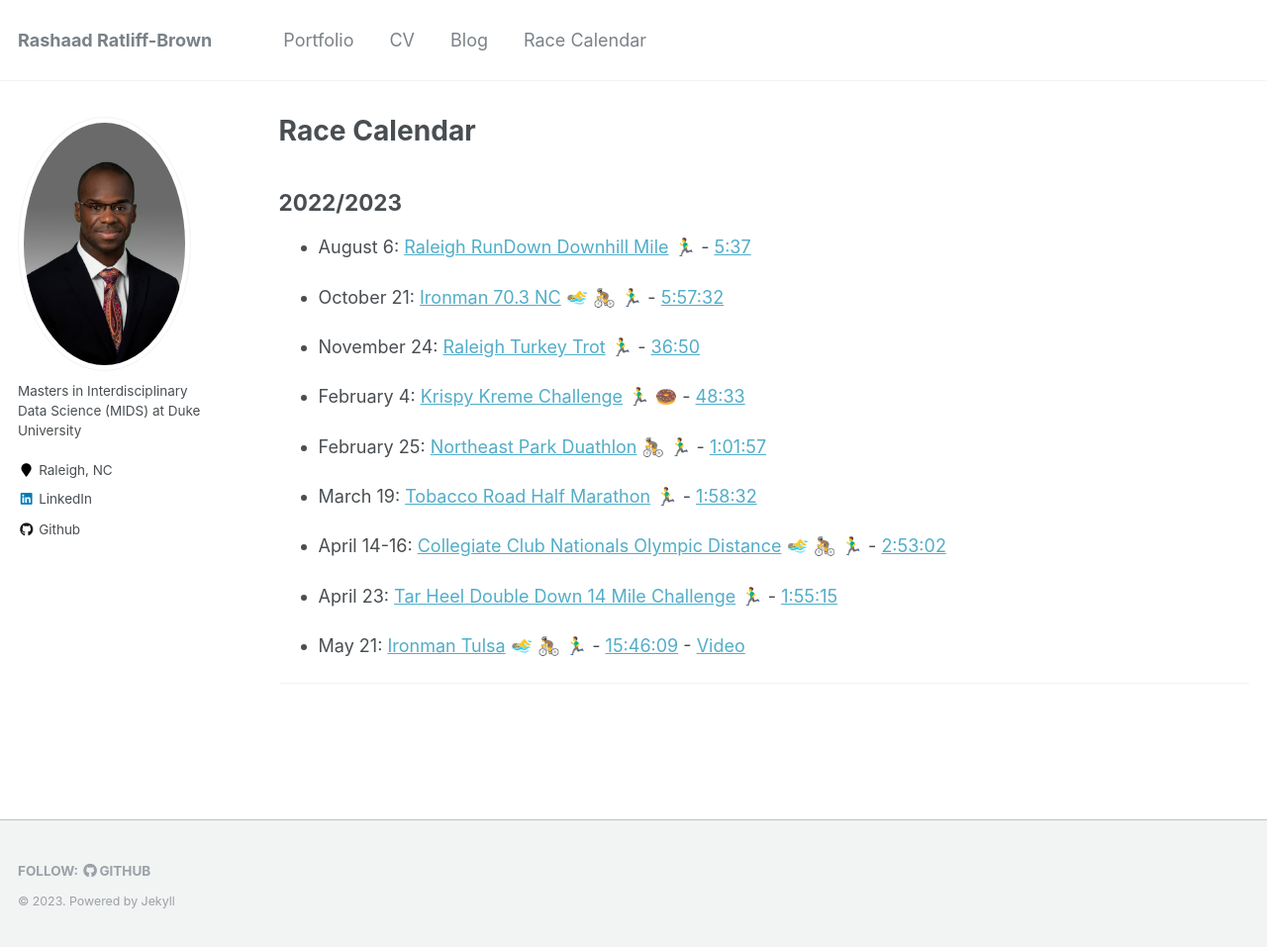
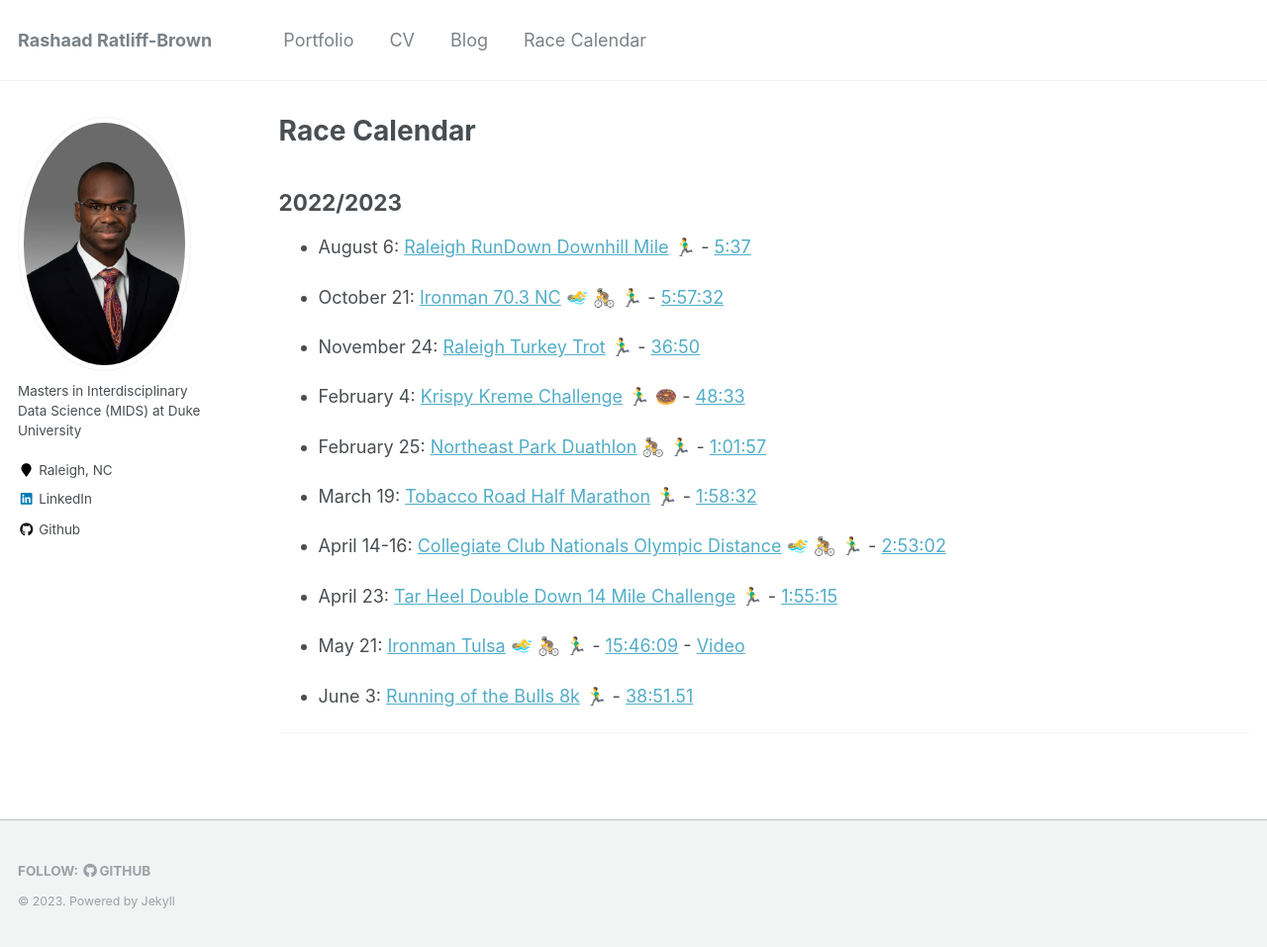
Before and after one commit to caratliff/caratliff.github.io, a Jekyll site: the page built from _pages/race-calendar.md, in a window 1280 px wide and 957 px high. Shown: the whole window at 99% size. Built offline with Jekyll 4.4.1, drawn with Linux system fonts in a browser that asks for light colours; emoji names are drawn with the system emoji font.

Commit message:
Update race-calendar.md

```diff
--- a/_pages/race-calendar.md
+++ b/_pages/race-calendar.md
@@ -30,6 +30,8 @@ redirect_from:
 
 - May 21: [Ironman Tulsa](https://www.ironman.com/im703-tulsa) :swimming_man: :bicyclist: :running_man: - [15:46:09](https://feathersprod.blob.core.windows.net/api-public/A0C726B6-F648-41E0-91D2-58E4D3FA9F46.pdf) - [Video](https://www.youtube.com/watch?v=ktQtcAhxv3E)
 
+- June 3: [Running of the Bulls 8k](https://runsignup.com/Race/NC/Durham/RunningoftheBulls8K) :running_man: - [38:51.51](https://runsignup.com/Race/Results/124617/IndividualResult/bBTS?resultSetId=383819#U51753724)
+
 
 <!--- Gran Fondo Asheville: July 16, 2023 -->
 
```
